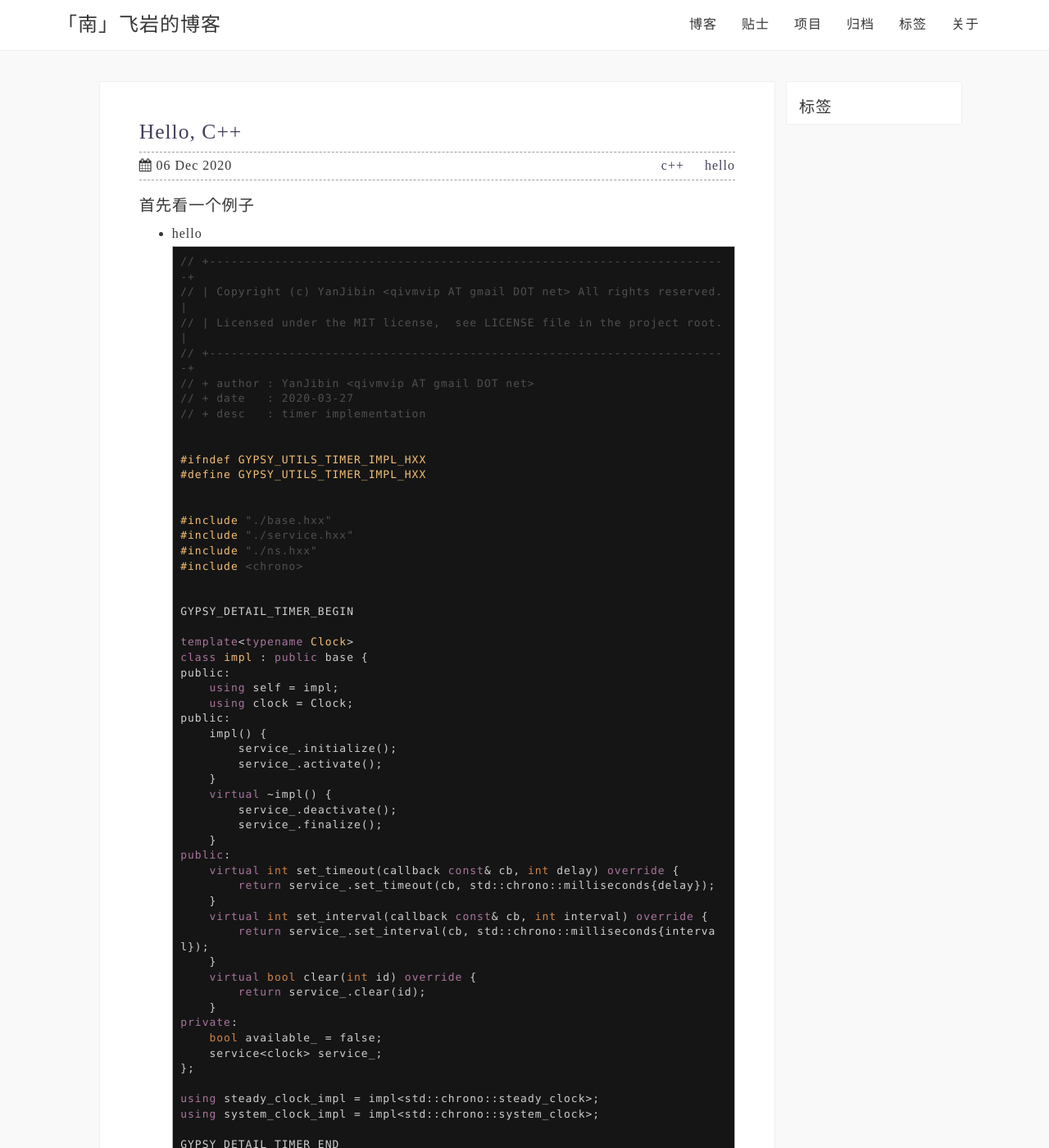
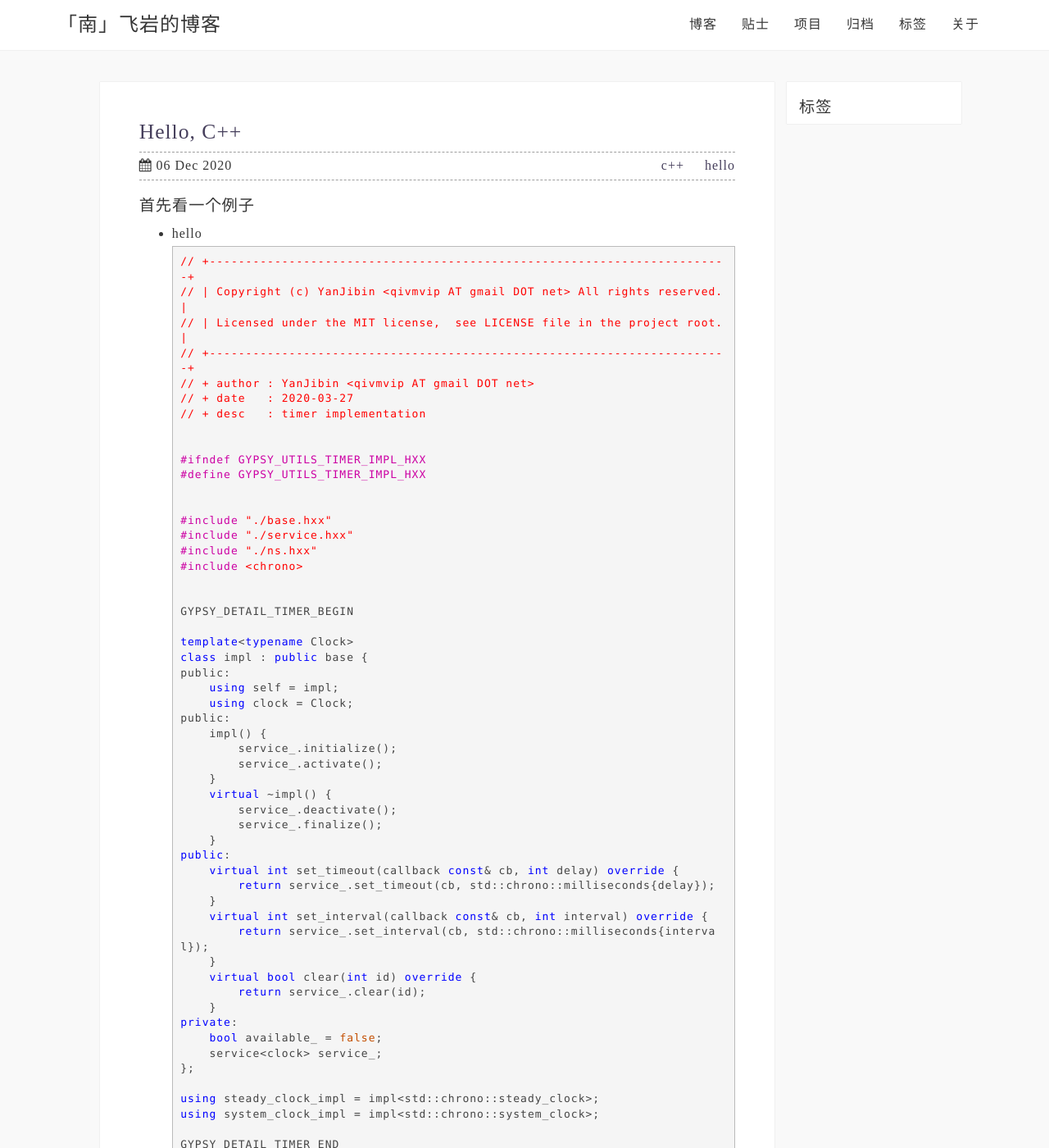
Before and after one commit to qivmvip/qivmvip.github.io, a Jekyll site: the page built from index.html, in a window 1280 px wide and 1400 px high. Shown: the whole window at 82% size. Built offline with Jekyll 4.4.1, drawn with Linux system fonts in a browser that asks for light colours; the list of posts is cut into pages by our own code.

Commit message:
rougify
upate: rougify style igorpro > ./css/syntax.css

```diff
--- a/css/syntax.css
+++ b/css/syntax.css
@@ -1,81 +1,35 @@
 .highlight table td { padding: 5px; }
 .highlight table pre { margin: 0; }
 .highlight, .highlight .w {
-  color: #d0d0d0;
-  background-color: #151515;
-}
-.highlight .err {
-  color: #151515;
-  background-color: #ac4142;
-}
-.highlight .c, .highlight .ch, .highlight .cd, .highlight .cm, .highlight .cpf, .highlight .c1, .highlight .cs {
-  color: #505050;
+  color: #444444;
 }
 .highlight .cp {
-  color: #f4bf75;
+  color: #CC00A3;
 }
-.highlight .nt {
-  color: #f4bf75;
+.highlight .cs {
+  color: #CC00A3;
 }
-.highlight .o, .highlight .ow {
-  color: #d0d0d0;
-}
-.highlight .p, .highlight .pi {
-  color: #d0d0d0;
-}
-.highlight .gi {
-  color: #90a959;
-}
-.highlight .gd {
-  color: #ac4142;
-}
-.highlight .gh {
-  color: #6a9fb5;
-  background-color: #151515;
-  font-weight: bold;
-}
-.highlight .k, .highlight .kn, .highlight .kp, .highlight .kr, .highlight .kv {
-  color: #aa759f;
+.highlight .c, .highlight .ch, .highlight .cd, .highlight .cm, .highlight .cpf, .highlight .c1 {
+  color: #FF0000;
 }
 .highlight .kc {
-  color: #d28445;
-}
-.highlight .kt {
-  color: #d28445;
+  color: #C34E00;
 }
 .highlight .kd {
-  color: #d28445;
+  color: #0000FF;
 }
-.highlight .s, .highlight .sb, .highlight .sc, .highlight .dl, .highlight .sd, .highlight .s2, .highlight .sh, .highlight .sx, .highlight .s1 {
-  color: #90a959;
+.highlight .kr {
+  color: #007575;
+}
+.highlight .k, .highlight .kn, .highlight .kp, .highlight .kt, .highlight .kv {
+  color: #0000FF;
+}
+.highlight .s, .highlight .sb, .highlight .sc, .highlight .dl, .highlight .sd, .highlight .s2, .highlight .se, .highlight .sh, .highlight .si, .highlight .sx, .highlight .sr, .highlight .s1, .highlight .ss {
+  color: #009C00;
 }
 .highlight .sa {
-  color: #aa759f;
+  color: #0000FF;
 }
-.highlight .sr {
-  color: #75b5aa;
+.highlight .nb, .highlight .bp {
+  color: #C34E00;
 }
-.highlight .si {
-  color: #8f5536;
-}
-.highlight .se {
-  color: #8f5536;
-}
-.highlight .nn {
-  color: #f4bf75;
-}
-.highlight .nc {
-  color: #f4bf75;
-}
-.highlight .no {
-  color: #f4bf75;
-}
-.highlight .na {
-  color: #6a9fb5;
-}
-.highlight .m, .highlight .mb, .highlight .mf, .highlight .mh, .highlight .mi, .highlight .il, .highlight .mo, .highlight .mx {
-  color: #90a959;
-}
-.highlight .ss {
-  color: #90a959;
-}
```
